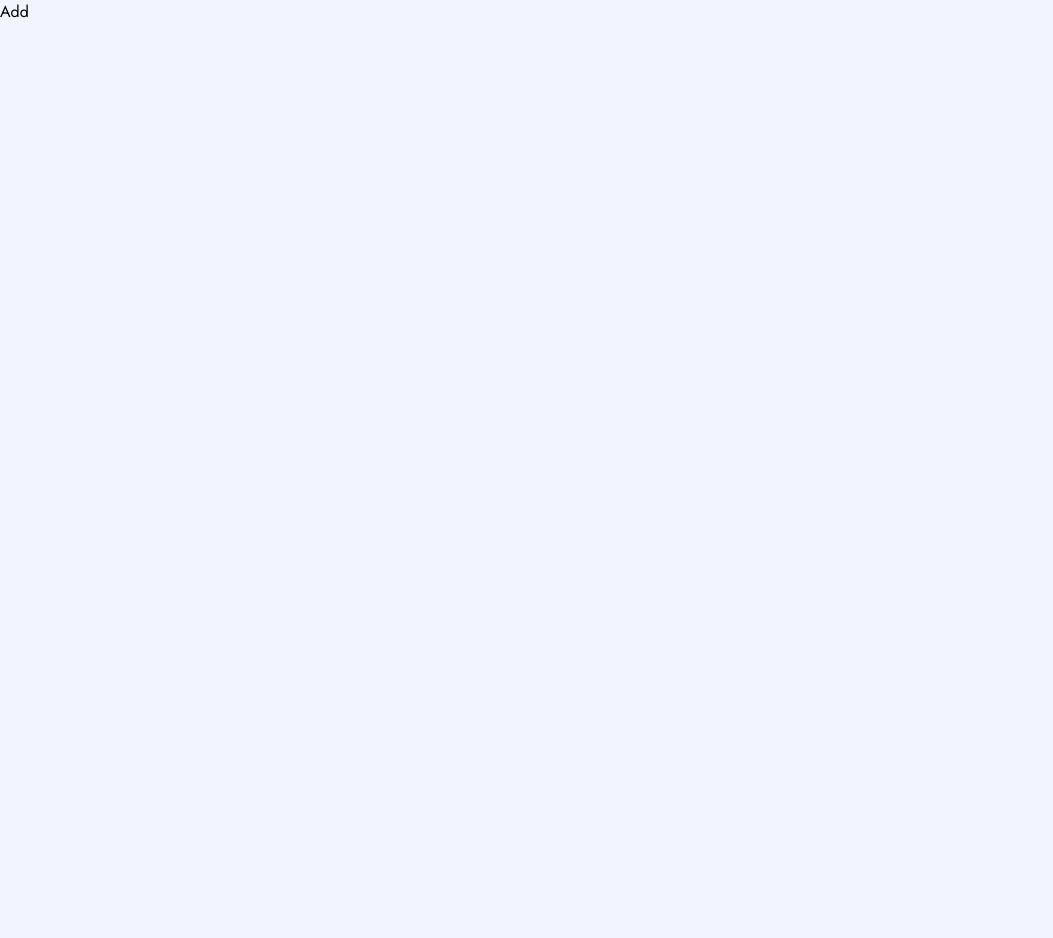
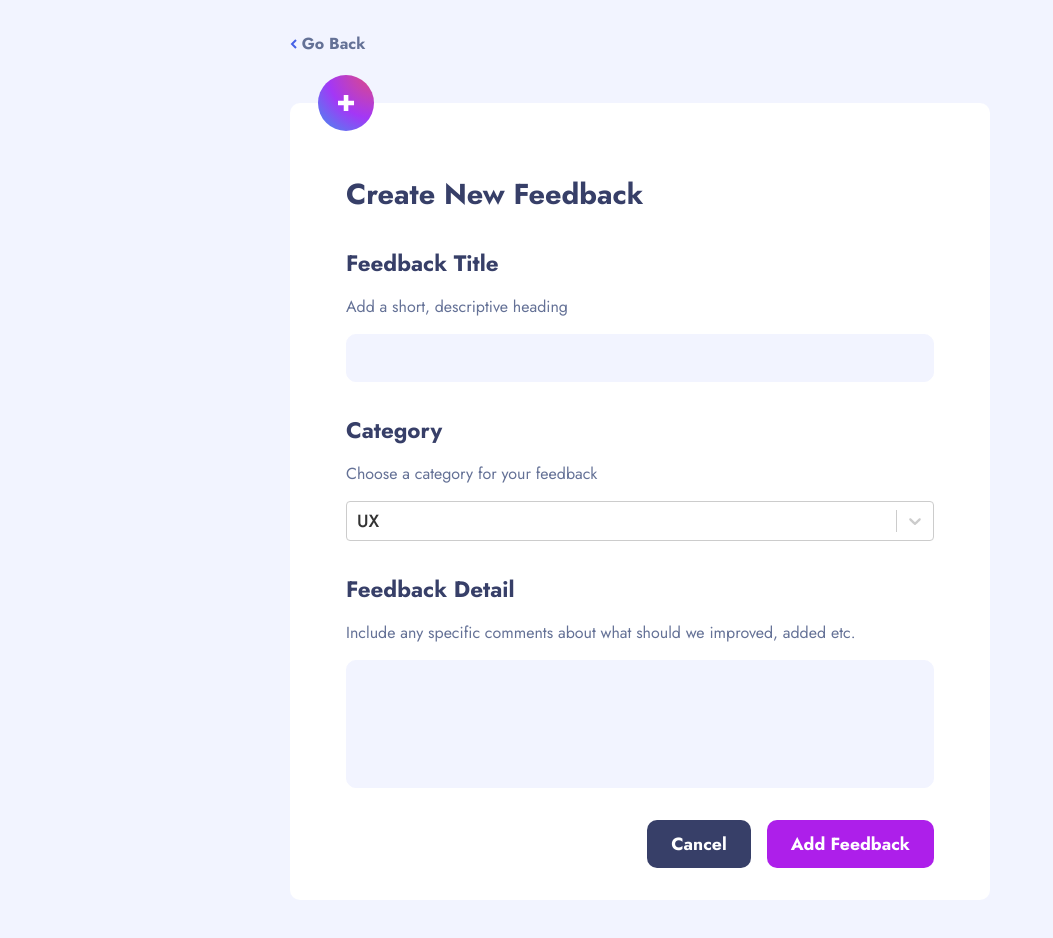
Before and after one commit to davidthus/feedback-products, a React (Create React App) app: page /add in a window 1280 px wide. Shown: the top 938 px of the page, without its empty margins (0-1053 px from the left). Before the commit the page ends 800 px from the top, so only its background shows below. Built offline with nearby package versions, Linux system fonts and the light colour scheme.

Commit message:
finish adding the ability to add feedback

```diff
--- a/package.json
+++ b/package.json
@@ -13,6 +13,7 @@
     "@types/react-dom": "^18.0.6",
     "react": "^18.2.0",
     "react-dom": "^18.2.0",
+    "react-hook-form": "^7.37.0",
     "react-redux": "^8.0.4",
     "react-router-dom": "^6.4.2",
     "react-scripts": "5.0.1",
--- /dev/null
+++ b/src/components/AddFeedback/AddFeedback.style.ts
@@ -0,0 +1,142 @@
+import styled from "styled-components";
+
+export const Container = styled.main`
+  width: 100%;
+  background-color: ${(props: any) => props.theme.white};
+  border-radius: ${(props: any) => props.theme.br};
+  padding: 0;
+
+  @media screen and (max-width: 700px) {
+    position: absolute;
+    width: 100vw;
+    height: 100vh;
+  }
+`;
+
+export const AddIcon = styled.img`
+  width: 3.5rem;
+  height: auto;
+  transform: translateY(-1.75rem);
+`;
+
+export const TopWrapper = styled.aside`
+  padding-inline: 1.75rem;
+
+  @media screen and (max-width: 700px) {
+    display: none;
+  }
+`;
+
+export const BottomWrapper = styled.form`
+  padding: 0.5rem 3.5rem 2rem;
+  display: flex;
+  flex-direction: column;
+  gap: 2rem;
+
+  @media screen and (max-width: 700px) {
+    padding: 5rem 1rem 2rem;
+  }
+`;
+
+export const MainHeading = styled.h1`
+  color: ${(props: any) => props.theme.navy};
+  font-size: 1.8rem;
+`;
+
+export const Group = styled.div`
+  display: flex;
+  flex-direction: column;
+  gap: 1rem;
+`;
+
+export const GroupHeading = styled.h2`
+  color: ${(props: any) => props.theme.navy};
+  font-size: 1.4rem;
+`;
+
+export const GroupDescription = styled.label`
+  color: ${(props: any) => props.theme.lightBlue};
+`;
+
+export const GroupInput = styled.input`
+  height: 3rem;
+  width: 100%;
+  padding: 0.5rem 1rem;
+  background-color: ${(props: any) => props.theme.ghost};
+  border-radius: ${(props: any) => props.theme.br};
+  border: 1px solid ${(props: any) => props.theme.ghost};
+  font-size: 1.1rem;
+  color: ${(props: any) => props.theme.lightBlue};
+  outline: none;
+
+  &:focus {
+    border: 1px solid ${(props: any) => props.theme.moderateBlue};
+  }
+`;
+
+export const GroupTextArea = styled.textarea`
+  resize: none;
+  height: 8rem;
+  width: 100%;
+  padding: 0.5rem 1rem;
+  background-color: ${(props: any) => props.theme.ghost};
+  border-radius: ${(props: any) => props.theme.br};
+  border: 1px solid ${(props: any) => props.theme.ghost};
+  font-size: 1.1rem;
+  color: ${(props: any) => props.theme.lightBlue};
+  outline: none;
+
+  &:focus {
+    border: 1px solid ${(props: any) => props.theme.moderateBlue};
+  }
+`;
+
+export const ButtonsWrapper = styled.div`
+  display: flex;
+  align-items: center;
+  justify-content: flex-end;
+  gap: 1rem;
+
+  @media screen and (max-width: 300px) {
+    flex-direction: column;
+    width: 100%;
+  }
+`;
+
+const Button = styled.button`
+  padding: 0.7rem 1.5rem;
+  border: none;
+  border-radius: ${(props: any) => props.theme.br};
+  font-weight: bold;
+  font-size: 1.1rem;
+  cursor: pointer;
+
+  @media screen and (max-width: 300px) {
+    width: 100%;
+  }
+`;
+
+export const Cancel = styled(Button)`
+  background-color: ${(props: any) => props.theme.navy};
+  color: ${(props: any) => props.theme.white};
+`;
+
+export const AddFeedbackButton = styled(Button)`
+  color: ${(props: any) => props.theme.white};
+  background-color: ${(props: any) => props.theme.purple};
+`;
+
+export const CancelWrapper = styled.div`
+  width: auto;
+
+  @media screen and (max-width: 300px) {
+    width: 100%;
+  }
+`;
+
+export const ErrorText = styled.p`
+  color: crimson;
+  font-size: 0.9rem;
+  margin-top: 0.3rem;
+  margin-bottom: 0.3rem;
+`;
--- a/src/components/AddFeedback/AddFeedback.tsx
+++ b/src/components/AddFeedback/AddFeedback.tsx
@@ -1,7 +1,161 @@
 import React from "react";
+import { Controller, useForm } from "react-hook-form";
+import { Link, useNavigate } from "react-router-dom";
+import Select from "react-select";
+import { useAppDispatch } from "../../app/hooks";
+import { addFeedback } from "../../features/FeedbackSlice";
+import {
+  AddFeedbackButton,
+  AddIcon,
+  BottomWrapper,
+  ButtonsWrapper,
+  Cancel,
+  CancelWrapper,
+  Container,
+  ErrorText,
+  Group,
+  GroupDescription,
+  GroupHeading,
+  GroupInput,
+  GroupTextArea,
+  MainHeading,
+  TopWrapper,
+} from "./AddFeedback.style";
+
+interface CategoriesOption {
+  value: string;
+  label: string;
+}
+
+export const categoryOptions: CategoriesOption[] = [
+  { value: "ux", label: "UX" },
+  { value: "ui", label: "UI" },
+  { value: "enhancement", label: "Enhancement" },
+  { value: "feature", label: "Feature" },
+  { value: "bug", label: "Bug" },
+];
+
+const customStyles = {
+  option: (provided: any, state: any) => ({
+    ...provided,
+    fontSize: "1rem",
+  }),
+  control: (provided: any, state: any) => ({
+    ...provided,
+    height: "2.5rem",
+    width: "100%",
+  }),
+  singleValue: (provided: any, state: any) => ({
+    ...provided,
+    fontWeight: "500",
+    fontSize: "1.1rem",
+  }),
+};
 
 function AddFeedback() {
-  return <div>AddFeedback</div>;
+  const dispatch = useAppDispatch();
+  const navigate = useNavigate();
+
+  const {
+    control,
+    register,
+    handleSubmit,
+    formState: { errors },
+  } = useForm({
+    defaultValues: {
+      title: "",
+      category: { value: "ux", label: "UX" },
+      description: "",
+    },
+  });
+
+  console.log(errors);
+
+  return (
+    <Container>
+      <TopWrapper>
+        <AddIcon src="/assets/addIcon.svg" alt="add icon" />
+      </TopWrapper>
+      <BottomWrapper
+        onSubmit={handleSubmit((data) => {
+          dispatch(
+            addFeedback({
+              title: data.title,
+              description: data.description,
+              category: data.category.value,
+            })
+          );
+          navigate("/");
+        })}
+      >
+        <MainHeading>Create New Feedback</MainHeading>
+        <Group>
+          <GroupHeading>Feedback Title</GroupHeading>
+          <GroupDescription htmlFor="title">
+            Add a short, descriptive heading
+          </GroupDescription>
+          {errors.title?.message && (
+            <ErrorText role="alert">{errors.title?.message}</ErrorText>
+          )}
+          <GroupInput
+            {...register("title", {
+              required: "This is a required field.",
+              minLength: {
+                value: 5,
+                message: "The minimum length of this field is 5 characters.",
+              },
+            })}
+          />
+        </Group>
+        <Group>
+          <GroupHeading>Category</GroupHeading>
+          <GroupDescription htmlFor="category">
+            Choose a category for your feedback
+          </GroupDescription>
+          <Controller
+            name="category"
+            control={control}
+            render={({ field }) => (
+              <Select
+                {...field}
+                defaultValue={categoryOptions[0]}
+                options={categoryOptions}
+                styles={customStyles}
+                isSearchable={false}
+              />
+            )}
+          />
+        </Group>
+        <Group>
+          <GroupHeading>Feedback Detail</GroupHeading>
+          <GroupDescription htmlFor="description">
+            Include any specific comments about what should we improved, added
+            etc.
+          </GroupDescription>
+          {errors.description?.message && (
+            <ErrorText role="alert">{errors.description?.message}</ErrorText>
+          )}
+          <GroupTextArea
+            {...register("description", {
+              required: "This is a required field.",
+              minLength: {
+                value: 20,
+                message: "The minimum length of this field is 20 characters.",
+              },
+            })}
+          />
+        </Group>
+        <ButtonsWrapper>
+          <CancelWrapper>
+            <Link to="/" style={{ textDecoration: "none" }}>
+              <Cancel>Cancel</Cancel>
+            </Link>
+          </CancelWrapper>
+          <AddFeedbackButton type="submit">Add Feedback</AddFeedbackButton>
+        </ButtonsWrapper>
+      </BottomWrapper>
+    </Container>
+  );
 }
 
 export default AddFeedback;
--- a/src/components/Banner/Banner.styled.ts
+++ b/src/components/Banner/Banner.styled.ts
@@ -56,7 +56,7 @@ export const BackAnchor = styled.button`
   display: flex;
   color: ${(props: any) => props.theme.white};
   align-items: center;
-  gap: 0.3rem;
+  gap: 0.4rem;
   font-size: 0.9rem;
   cursor: pointer;
   border: none;
--- a/src/components/Banner/Banner.tsx
+++ b/src/components/Banner/Banner.tsx
@@ -13,7 +13,7 @@ import {
   RoadmapHeading,
 } from "./Banner.styled";
 
-export interface SortOption {
+interface SortOption {
   readonly value: string;
   readonly label: string;
 }
@@ -50,7 +50,7 @@ function Banner({ setSortOrder, requests, roadmap }: any) {
     <Container roadmap={roadmap ? true : false}>
       {roadmap ? (
         <RoadmapBack>
-          <Link to="/">
+          <Link to="/" style={{ textDecoration: "none" }}>
             <BackAnchor>
               <img
                 src="/assets/backhome.svg"
--- a/src/features/FeedbackSlice.tsx
+++ b/src/features/FeedbackSlice.tsx
@@ -12,7 +12,18 @@ const FeedbackSlice = createSlice({
   name: "feedback",
   initialState,
   reducers: {
-    addFeedback(state, action) {},
+    addFeedback(state, action: any) {
+      state.push({
+        id: Date.now(),
+        title: action.payload.title,
+        category: action.payload.category,
+        upvotes: 0,
+        upvoted: false,
+        status: "suggestion",
+        description: action.payload.description,
+        comments: [],
+      });
+    },
     upvote(state, action) {
       //find product request that contains payload id
       const index = state.findIndex((req) => req.id === action.payload.id);
--- /dev/null
+++ b/src/pages/Add/Add.style.ts
@@ -0,0 +1,38 @@
+import styled from "styled-components";
+
+export const Container = styled.div`
+  width: 100vw;
+  min-height: 100vh;
+  padding: 2rem 0.45rem 3rem 0.45rem;
+  display: flex;
+  justify-content: center;
+
+  @media screen and (max-width: 700px) {
+    padding: 0;
+    padding-right: 0.45rem;
+  }
+`;
+
+export const AppWrapper = styled.main`
+  display: flex;
+  gap: 3rem;
+  width: 100%;
+  max-width: 700px;
+  flex-direction: column;
+`;
+
+export const BackAnchor = styled.button`
+  display: flex;
+  color: ${(props: any) => props.theme.lightBlue};
+  align-items: center;
+  gap: 0.3rem;
+  font-size: 1rem;
+  font-weight: bold;
+  cursor: pointer;
+  border: none;
+  background: transparent;
+
+  &:hover {
+    text-decoration: underline;
+  }
+`;
--- a/src/pages/Add/Add.tsx
+++ b/src/pages/Add/Add.tsx
@@ -1,7 +1,30 @@
 import React from "react";
+import { Link } from "react-router-dom";
+import { AddFeedback } from "../../components";
+import { AppWrapper, BackAnchor, Container } from "./Add.style";
 
 function Add() {
-  return <div>Add</div>;
+  return (
+    <Container>
+      <AppWrapper>
+        <Link to="/" style={{ textDecoration: "none" }}>
+          <BackAnchor>
+            <svg width="7" height="10" xmlns="http://www.w3.org/2000/svg">
+              <path
+                d="M6 9L2 5l4-4"
+                stroke="#4661e6"
+                strokeWidth="2"
+                fill="none"
+                fillRule="evenodd"
+              ></path>
+            </svg>
+            Go Back
+          </BackAnchor>
+        </Link>
+        <AddFeedback />
+      </AppWrapper>
+    </Container>
+  );
 }
 
 export default Add;
```
Also changed, not shown: public/assets/addIcon.svg (added), 1 other file (tests, documents, lock files or other folders).
